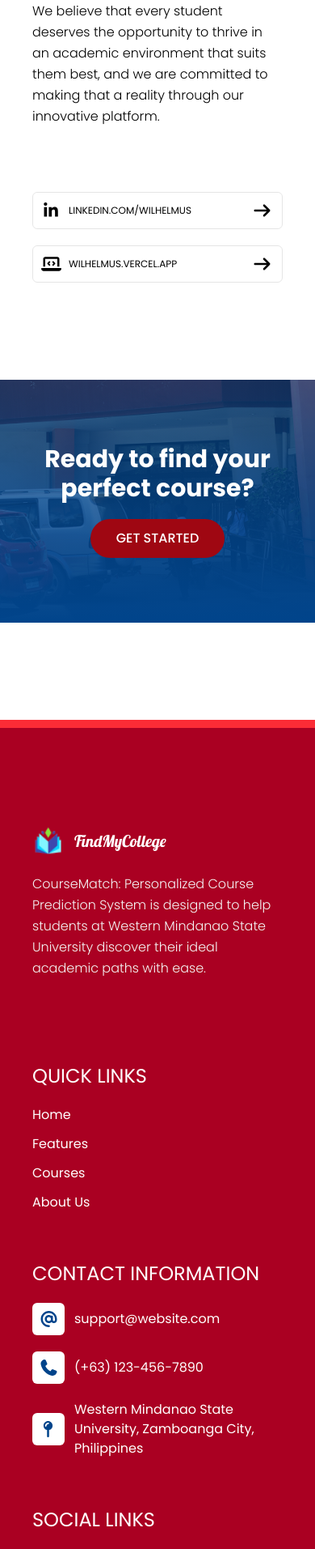
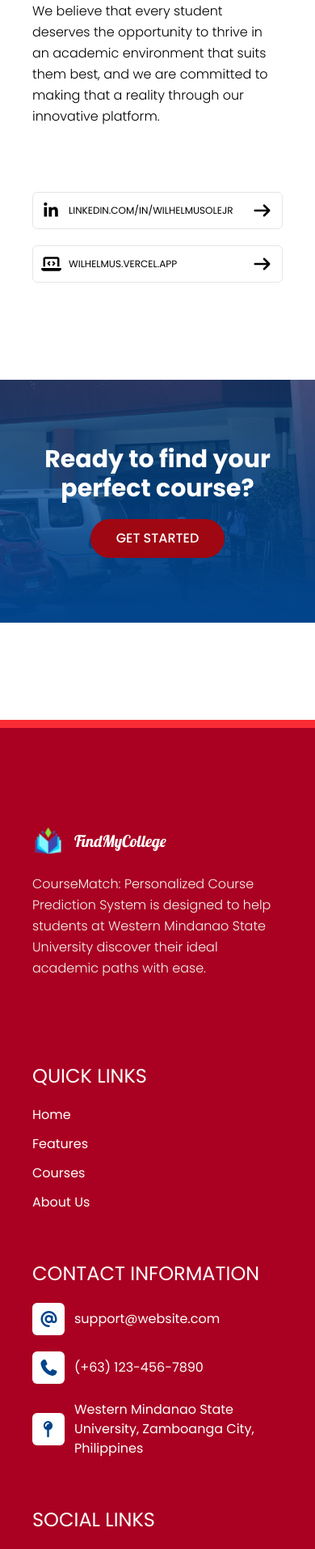
Before and after one commit to wilhelmusolejr/coursematch, a React (Vite) app in the folder client/: page / in a window 390 px wide. Shown: the part 5954-7867 px from the top of the page at 81% size. Built offline with nearby package versions, Linux system fonts and the light colour scheme; no server answers.

Commit message:
refactor: fix socmed links

```diff
--- a/client/src/components/Footer.jsx
+++ b/client/src/components/Footer.jsx
@@ -1,7 +1,12 @@
 import React from "react";
 
 import { FontAwesomeIcon } from "@fortawesome/react-fontawesome";
-import { faAt, faPhone, faMapPin } from "@fortawesome/free-solid-svg-icons";
+import {
+  faAt,
+  faPhone,
+  faMapPin,
+  faLaptopCode,
+} from "@fortawesome/free-solid-svg-icons";
 import {
   faLinkedinIn,
   faFacebookF,
@@ -117,30 +122,23 @@ export default function Footer() {
               </div>
 
               <BoxLinkItem
-                faIcon={faFacebookF}
-                pathUrl="https://linkedin.com/wilhelmus"
+                faIcon={faLinkedinIn}
+                pathUrl="https://www.linkedin.com/in/wilhelmusolejr/"
                 pathName="Wilhelmus Ole"
                 className="bg-black/10"
               />
 
               <BoxLinkItem
-                faIcon={faGithubAlt}
-                pathUrl="https://linkedin.com/wilhelmus"
-                pathName="wilhelmus"
+                faIcon={faLaptopCode}
+                pathUrl="https://wilhelmus.vercel.app"
+                pathName="wihelmus.vercel.app"
                 className="bg-black/10"
               />
 
               <BoxLinkItem
                 faIcon={faGithubAlt}
-                pathUrl="https://linkedin.com/wilhelmus"
-                pathName="wihelmus.vercel.app"
-                className="bg-black/10"
-              />
-
-              <BoxLinkItem
-                faIcon={faLinkedinIn}
-                pathUrl="linkedin.com/wilhelmus"
-                pathName="wilhelmus"
+                pathUrl="https://github.com/wilhelmusolejr"
+                pathName="wilhelmusolejr"
                 className="bg-black/10"
               />
             </div>
--- a/client/src/components/Navigator.jsx
+++ b/client/src/components/Navigator.jsx
@@ -21,21 +21,23 @@ export default function Navigator() {
             <h2 className="text-xl lobster">FindMyCollege</h2>
           </a>
 
-          <div className="hidden md:block">
-            <ul className="flex gap-5 uppercase lg:flex ">
+          <div className="hidden lg:block">
+            <ul className="flex gap-5 uppercase items-center lg:flex ">
               <NavigatorLink link_path="/" link_name="Home" />
               <NavigatorLink link_path="#Features" link_name="Features" />
               <NavigatorLink link_path="#Courses" link_name="Courses" />
               <NavigatorLink link_path="#About" link_name="About us" />
-              <NavigatorLink
-                link_path="Recommendation"
-                link_name="Recommendation"
-              />
+              <a
+                href="/recommendation"
+                className="rounded-3xl bg-blue-800 hover:bg-blue-900 transition-colors duration-200 font-medium uppercase px-5 py-3 w-fit"
+              >
+                Recommendation
+              </a>
             </ul>
           </div>
 
           {/* hamburger */}
-          <div className="md:hidden" onClick={() => setOpenNav(true)}>
+          <div className="lg:hidden" onClick={() => setOpenNav(true)}>
             <FontAwesomeIcon icon={faBars} className=" text-3xl" />
           </div>
         </div>
@@ -66,10 +68,12 @@ export default function Navigator() {
                   <NavigatorLink link_path="#Features" link_name="Features" />
                   <NavigatorLink link_path="#Courses" link_name="Courses" />
                   <NavigatorLink link_path="#About" link_name="About us" />
-                  <NavigatorLink
-                    link_path="Recommendation"
-                    link_name="Recommendation"
-                  />
+                  <a
+                    href="/recommendation"
+                    className="rounded-3xl bg-blue-800 hover:bg-blue-900 transition-colors duration-200 font-medium uppercase px-5 py-3 w-fit"
+                  >
+                    Recommendation
+                  </a>
                 </ul>
               </div>
 
--- a/client/src/pages/Home.jsx
+++ b/client/src/pages/Home.jsx
@@ -292,8 +292,8 @@ function App() {
                 {/*  */}
                 <BoxLinkItem
                   faIcon={faLinkedinIn}
-                  pathUrl="https://linkedin.com/wilhelmus"
-                  pathName="linkedin.com/wilhelmus"
+                  pathUrl="https://www.linkedin.com/in/wilhelmusolejr/"
+                  pathName="linkedin.com/in/wilhelmusolejr"
                   className="md:w-10/12"
                 />
 
```
